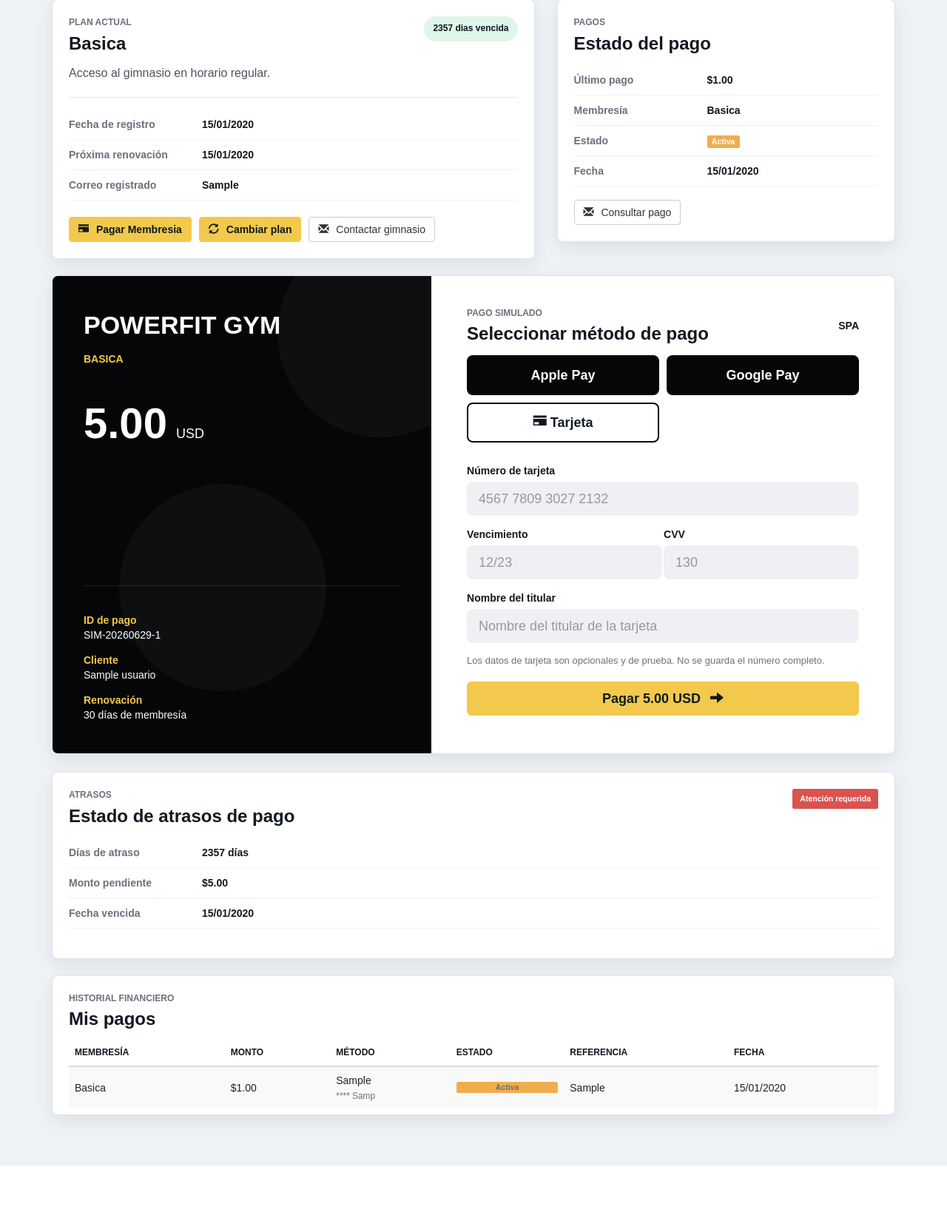
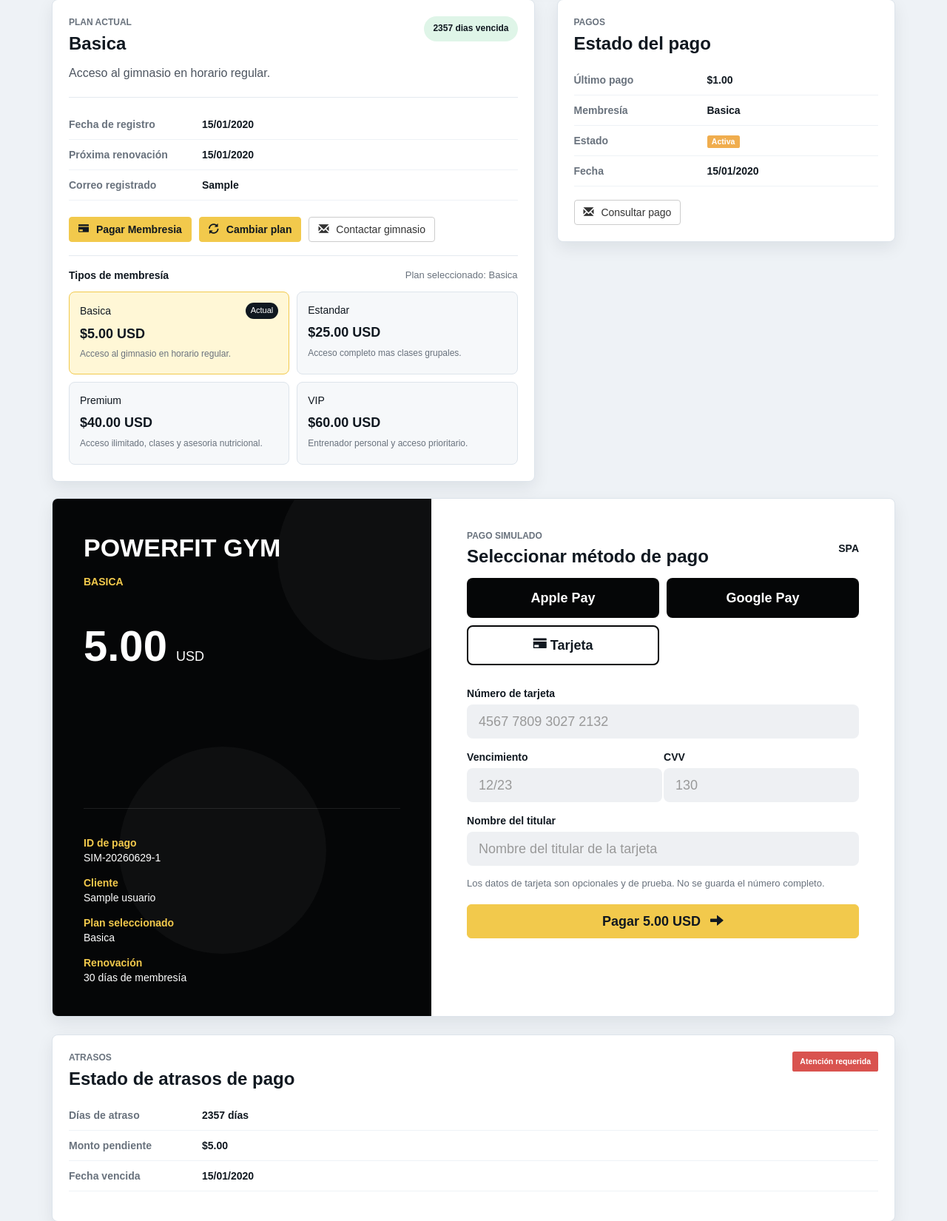
Before and after one commit to abrahan24-byte/Gym_powerfit.github.io, a PHP site: page /dashboard/index.php?membresia_id=1&pago=1 in a window 1280 px wide. Shown: the part 460-2110 px from the top of the page at 74% size. Before the commit the page ends 2035 px from the top, so only its background shows below. Run offline with PHP 8.4, Linux system fonts and the light colour scheme; the visitor is signed in with stand-in values (Sample User, id 1); data comes from the database, SQL or seed files in the repository; tables that the repository leaves empty hold one stand-in row (values such as "Sample post"); some libraries are stand-ins or nearby versions.

Commit message:
Agregar menu para cambiar membresia

```diff
--- a/css/stilo.css
+++ b/css/stilo.css
@@ -617,6 +617,92 @@ body.menu-is-fixed {
   margin-right: 6px;
 }
 
+.membership-change-menu {
+  border-top: 1px solid #e4e9ef;
+  margin-top: 18px;
+  padding-top: 16px;
+}
+
+.membership-change-heading {
+  align-items: center;
+  display: flex;
+  gap: 10px;
+  justify-content: space-between;
+  margin-bottom: 12px;
+}
+
+.membership-change-heading strong {
+  color: #101820;
+}
+
+.membership-change-heading span {
+  color: #69727d;
+  font-size: 13px;
+}
+
+.membership-change-options {
+  display: grid;
+  gap: 10px;
+  grid-template-columns: repeat(2, minmax(0, 1fr));
+}
+
+.membership-change-option {
+  background: #f6f8fa;
+  border: 1px solid #dde4eb;
+  border-radius: 8px;
+  color: #101820;
+  display: block;
+  min-height: 112px;
+  padding: 14px;
+  text-decoration: none;
+}
+
+.membership-change-option:hover,
+.membership-change-option:focus {
+  border-color: #f2c94c;
+  color: #101820;
+  text-decoration: none;
+}
+
+.membership-change-option.is-selected {
+  background: #fff7d6;
+  border-color: #f2c94c;
+}
+
+.membership-change-name {
+  align-items: center;
+  display: flex;
+  gap: 8px;
+  justify-content: space-between;
+}
+
+.membership-change-name small {
+  background: #101820;
+  border-radius: 999px;
+  color: #fff;
+  font-size: 11px;
+  padding: 3px 7px;
+}
+
+.membership-change-option strong,
+.membership-change-option em {
+  display: block;
+}
+
+.membership-change-option strong {
+  color: #101820;
+  font-size: 18px;
+  margin-top: 8px;
+}
+
+.membership-change-option em {
+  color: #69727d;
+  font-size: 12px;
+  font-style: normal;
+  line-height: 1.35;
+  margin-top: 6px;
+}
+
 .dashboard-list {
   list-style: none;
   margin: 0;
@@ -1074,7 +1160,8 @@ footer {
   }
 
   .dashboard-card-header,
-  .dashboard-actions {
+  .dashboard-actions,
+  .membership-change-heading {
     display: block;
   }
 
@@ -1136,7 +1223,8 @@ footer {
   }
 
   .payment-methods,
-  .payment-card-row {
+  .payment-card-row,
+  .membership-change-options {
     grid-template-columns: 1fr;
   }
 }
@@ -1333,6 +1421,11 @@ footer {
     white-space: normal;
   }
 
+  .membership-change-heading span {
+    display: block;
+    margin-top: 4px;
+  }
+
   .membership-details {
     grid-template-columns: 1fr;
   }
--- a/dashboard/index.php
+++ b/dashboard/index.php
@@ -17,6 +17,8 @@ $mensajePago = "";
 $tipoMensajePago = "danger";
 $formularioPagoEnviado = $_SERVER["REQUEST_METHOD"] === "POST" && isset($_POST["pagar_membresia"]);
 $mostrarPanelPago = isset($_GET["pago"]) || $formularioPagoEnviado;
+$mostrarMenuMembresias = isset($_GET["cambiar_plan"]) || isset($_GET["membresia_id"]) || $formularioPagoEnviado;
+$membresiaSeleccionadaId = isset($_POST["membresia_id"]) ? (int) $_POST["membresia_id"] : (isset($_GET["membresia_id"]) ? (int) $_GET["membresia_id"] : 0);
 $numeroTarjeta = isset($_POST["numero_tarjeta"]) ? trim($_POST["numero_tarjeta"]) : "";
 $fechaTarjeta = isset($_POST["fecha_tarjeta"]) ? trim($_POST["fecha_tarjeta"]) : "";
 $cvvTarjeta = isset($_POST["cvv_tarjeta"]) ? trim($_POST["cvv_tarjeta"]) : "";
@@ -48,6 +50,10 @@ function obtenerDatosUsuario($conexion, $usuarioId) {
     $consulta->execute(array(":id" => $usuarioId));
 
     return $consulta->fetch();
+}
+
+function obtenerMembresias($conexion) {
+    return $conexion->query("SELECT id, codigo, nombre, precio, descripcion FROM membresias ORDER BY precio ASC")->fetchAll();
 }
 
 function obtenerPagosUsuario($conexion, $usuarioId) {
@@ -93,6 +99,12 @@ function generarReferenciaPago($usuarioId) {
 try {
     $conexion = obtenerConexion();
     $usuario = obtenerDatosUsuario($conexion, $_SESSION["user_id"]);
+    $membresias = obtenerMembresias($conexion);
+    $membresiasPorId = array();
+
+    foreach ($membresias as $membresia) {
+        $membresiasPorId[(int) $membresia["id"]] = $membresia;
+    }
 
     if (!$usuario) {
         session_destroy();
@@ -100,12 +112,20 @@ try {
         exit;
     }
 
+    if ($membresiaSeleccionadaId <= 0) {
+        $membresiaSeleccionadaId = (int) $usuario["membresia_id"];
+    }
+
+    $membresiaSeleccionada = isset($membresiasPorId[$membresiaSeleccionadaId]) ? $membresiasPorId[$membresiaSeleccionadaId] : null;
+
     if ($formularioPagoEnviado) {
         $digitosTarjeta = soloDigitos($numeroTarjeta);
         $digitosCvv = soloDigitos($cvvTarjeta);
 
         if (!isset($_POST["csrf_token"]) || !hash_equals($csrfToken, $_POST["csrf_token"])) {
             $mensajePago = "La sesion expiro. Recargue la pagina e intente de nuevo.";
+        } elseif (!$membresiaSeleccionada) {
+            $mensajePago = "Seleccione una membresia valida.";
         } elseif ($numeroTarjeta !== "" && (strlen($digitosTarjeta) < 12 || strlen($digitosTarjeta) > 19)) {
             $mensajePago = "Revise el numero de tarjeta de prueba.";
         } elseif ($fechaTarjeta !== "" && !preg_match("/^(0[1-9]|1[0-2])\/\d{2}$/", $fechaTarjeta)) {
@@ -126,8 +146,8 @@ try {
             );
             $consultaPago->execute(array(
                 ":usuario_id" => $usuario["id"],
-                ":membresia_id" => $usuario["membresia_id"],
-                ":monto" => $usuario["precio"],
+                ":membresia_id" => $membresiaSeleccionada["id"],
+                ":monto" => $membresiaSeleccionada["precio"],
                 ":referencia" => $referenciaPago,
                 ":tarjeta_ultimos4" => $ultimos4,
                 ":titular_tarjeta" => $titularTarjeta !== "" ? $titularTarjeta : null
@@ -135,15 +155,19 @@ try {
 
             $consultaUsuario = $conexion->prepare(
                 "UPDATE usuarios
-                 SET estado = 'activa',
+                 SET membresia_id = :membresia_id,
+                     estado = 'activa',
                      fecha_vencimiento = DATE_ADD(GREATEST(CURRENT_DATE, COALESCE(fecha_vencimiento, CURRENT_DATE)), INTERVAL 30 DAY)
                  WHERE id = :usuario_id"
             );
-            $consultaUsuario->execute(array(":usuario_id" => $usuario["id"]));
+            $consultaUsuario->execute(array(
+                ":membresia_id" => $membresiaSeleccionada["id"],
+                ":usuario_id" => $usuario["id"]
+            ));
 
             $conexion->commit();
 
-            $mensajePago = "Pago simulado aprobado. Su membresia fue renovada por 30 dias.";
+            $mensajePago = "Pago simulado aprobado. Su membresia fue actualizada a " . $membresiaSeleccionada["nombre"] . " y renovada por 30 dias.";
             $tipoMensajePago = "success";
             $mostrarPanelPago = true;
             $numeroTarjeta = "";
@@ -151,6 +175,8 @@ try {
             $cvvTarjeta = "";
             $titularTarjeta = "";
             $usuario = obtenerDatosUsuario($conexion, $_SESSION["user_id"]);
+            $membresiaSeleccionadaId = (int) $usuario["membresia_id"];
+            $membresiaSeleccionada = isset($membresiasPorId[$membresiaSeleccionadaId]) ? $membresiasPorId[$membresiaSeleccionadaId] : null;
         }
     }
 
@@ -172,7 +198,20 @@ $diasTexto = $diasRestantes >= 0 ? $diasRestantes . " dias restantes" : abs($dia
 $inicial = strtoupper(substr($usuario["nombre"], 0, 1));
 $ultimoPago = count($pagos) > 0 ? $pagos[0] : null;
 $tieneAtraso = $diasRestantes < 0 || $usuario["estado"] !== "activa";
-$montoPago = number_format((float) $usuario["precio"], 2);
+$membresiaActual = array(
+    "id" => $usuario["membresia_id"],
+    "codigo" => $usuario["codigo_membresia"],
+    "nombre" => $usuario["membresia"],
+    "precio" => $usuario["precio"],
+    "descripcion" => $usuario["descripcion"]
+);
+
+if (empty($membresiaSeleccionada)) {
+    $membresiaSeleccionada = $membresiaActual;
+}
+
+$montoMembresiaActual = number_format((float) $usuario["precio"], 2);
+$montoPago = number_format((float) $membresiaSeleccionada["precio"], 2);
 $referenciaVista = "SIM-" . date("Ymd") . "-" . (int) $usuario["id"];
 
 $_SESSION["user_name"] = $usuario["nombre"];
@@ -306,14 +345,40 @@ $_SESSION["membership"] = $usuario["membresia"];
                   <span class="glyphicon glyphicon-credit-card" aria-hidden="true"></span>
                   Pagar Membresia
                 </button>
-                <a href="../index.html#membresias" class="btn btn-gym">
+                <button type="button" class="btn btn-gym" data-toggle="collapse" data-target="#membershipMenu" aria-expanded="<?php echo $mostrarMenuMembresias ? 'true' : 'false'; ?>" aria-controls="membershipMenu">
                   <span class="glyphicon glyphicon-refresh" aria-hidden="true"></span>
                   Cambiar plan
-                </a>
+                </button>
                 <a href="../index.html#contacto" class="btn btn-default">
                   <span class="glyphicon glyphicon-envelope" aria-hidden="true"></span>
                   Contactar gimnasio
                 </a>
+              </div>
+
+              <div id="membershipMenu" class="membership-change-menu collapse <?php echo $mostrarMenuMembresias ? 'in' : ''; ?>">
+                <div class="membership-change-heading">
+                  <strong>Tipos de membres&iacute;a</strong>
+                  <span>Plan seleccionado: <?php echo escapar($membresiaSeleccionada["nombre"]); ?></span>
+                </div>
+
+                <div class="membership-change-options">
+                  <?php foreach ($membresias as $membresia) : ?>
+                    <?php
+                      $esActual = (int) $usuario["membresia_id"] === (int) $membresia["id"];
+                      $estaSeleccionada = (int) $membresiaSeleccionada["id"] === (int) $membresia["id"];
+                    ?>
+                    <a href="index.php?membresia_id=<?php echo escapar($membresia["id"]); ?>&amp;pago=1#paymentPanel" class="membership-change-option <?php echo $estaSeleccionada ? 'is-selected' : ''; ?>">
+                      <span class="membership-change-name">
+                        <?php echo escapar($membresia["nombre"]); ?>
+                        <?php if ($esActual) : ?>
+                          <small>Actual</small>
+                        <?php endif; ?>
+                      </span>
+                      <strong>$<?php echo escapar(number_format((float) $membresia["precio"], 2)); ?> USD</strong>
+                      <em><?php echo escapar($membresia["descripcion"]); ?></em>
+                    </a>
+                  <?php endforeach; ?>
+                </div>
               </div>
             </article>
           </div>
@@ -356,7 +421,7 @@ $_SESSION["membership"] = $usuario["membresia"];
           <div class="payment-checkout-grid">
             <aside class="payment-receipt">
               <div class="payment-brand">PowerFit Gym</div>
-              <p class="payment-receipt-plan"><?php echo escapar($usuario["membresia"]); ?></p>
+              <p class="payment-receipt-plan"><?php echo escapar($membresiaSeleccionada["nombre"]); ?></p>
               <div class="payment-amount">
                 <span><?php echo escapar($montoPago); ?></span>
                 <small>USD</small>
@@ -367,6 +432,8 @@ $_SESSION["membership"] = $usuario["membresia"];
                 <dd><?php echo escapar($referenciaVista); ?></dd>
                 <dt>Cliente</dt>
                 <dd><?php echo escapar($usuario["nombre"]); ?></dd>
+                <dt>Plan seleccionado</dt>
+                <dd><?php echo escapar($membresiaSeleccionada["nombre"]); ?></dd>
                 <dt>Renovaci&oacute;n</dt>
                 <dd>30 d&iacute;as de membres&iacute;a</dd>
               </dl>
@@ -393,6 +460,7 @@ $_SESSION["membership"] = $usuario["membresia"];
               <form action="index.php#paymentPanel" method="POST" class="simulated-card-form" autocomplete="off">
                 <input type="hidden" name="csrf_token" value="<?php echo escapar($csrfToken); ?>">
                 <input type="hidden" name="pagar_membresia" value="1">
+                <input type="hidden" name="membresia_id" value="<?php echo escapar($membresiaSeleccionada["id"]); ?>">
 
                 <div class="form-group">
                   <label for="NumeroTarjeta">N&uacute;mero de tarjeta</label>
@@ -443,7 +511,7 @@ $_SESSION["membership"] = $usuario["membresia"];
               <dt>D&iacute;as de atraso</dt>
               <dd><?php echo escapar(abs($diasRestantes)); ?> d&iacute;as</dd>
               <dt>Monto pendiente</dt>
-              <dd>$<?php echo escapar($montoPago); ?></dd>
+              <dd>$<?php echo escapar($montoMembresiaActual); ?></dd>
               <dt>Fecha vencida</dt>
               <dd><?php echo escapar(formatoFecha($usuario["fecha_vencimiento"])); ?></dd>
             </dl>
```
